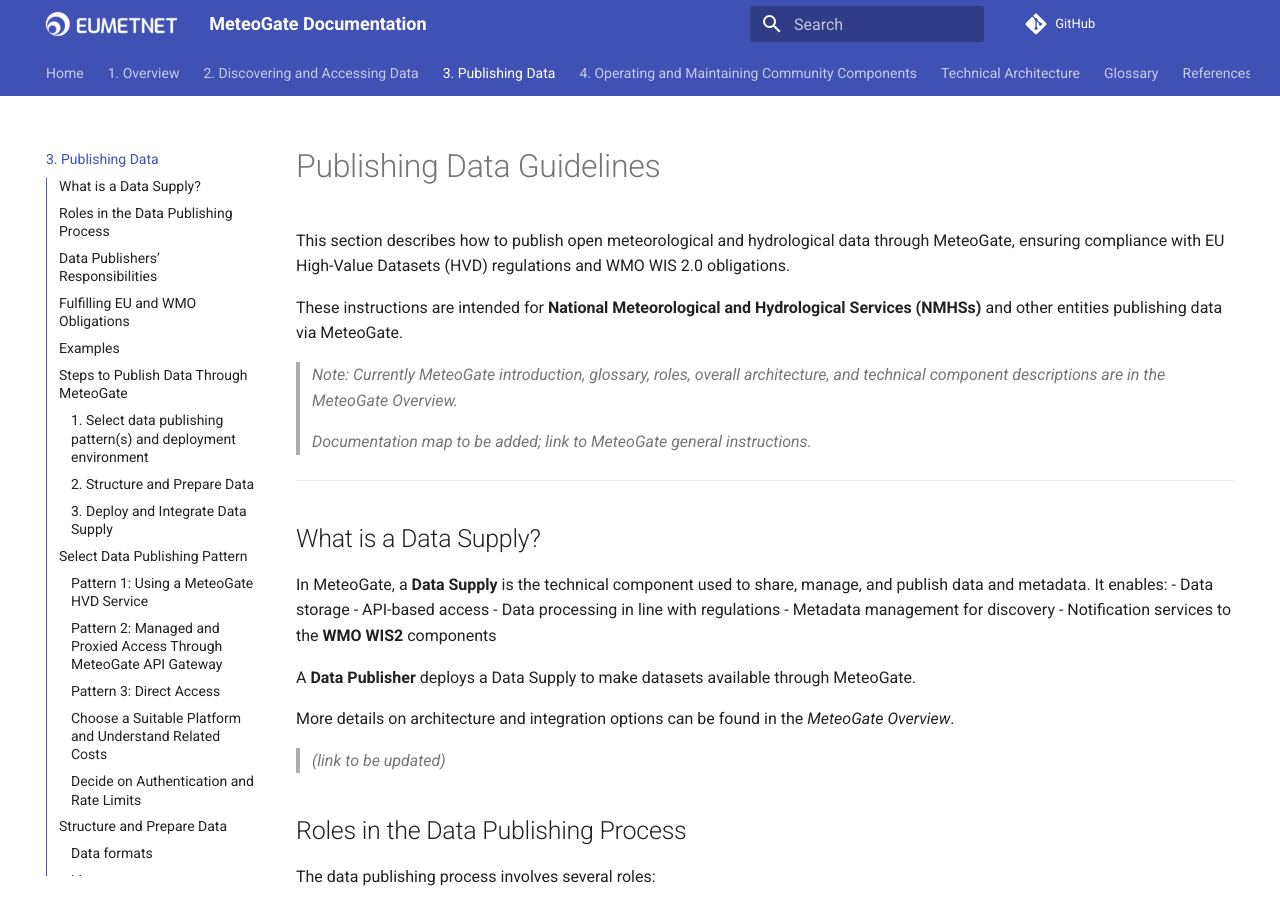
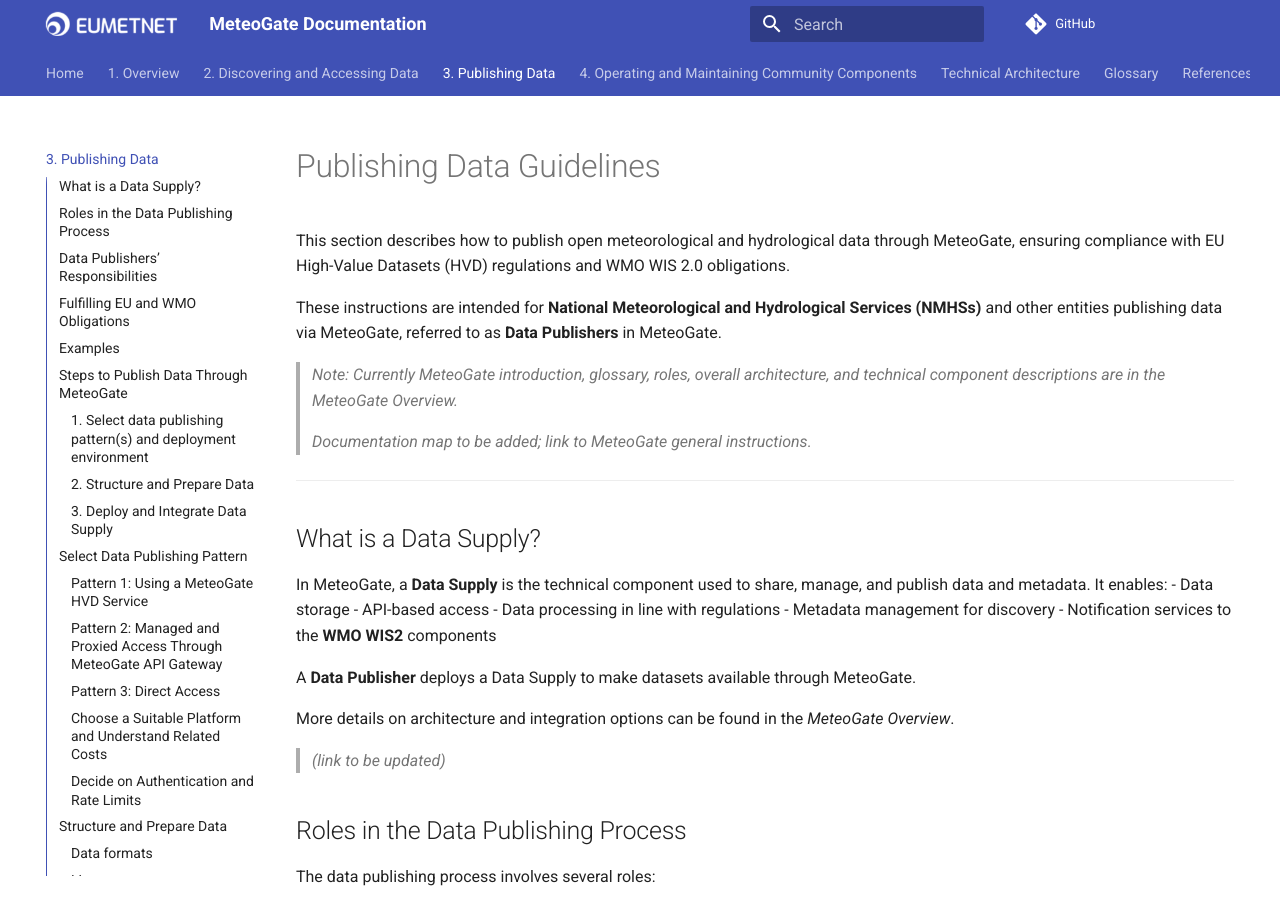
Before and after one commit to EUMETNET/meteogate-documentation, an MkDocs documentation site: the page built from docs/3-publishing-data.md, in a window 1280 px wide and 900 px high. Built offline with MkDocs 1.6.1 and Material for MkDocs 9.7.7, drawn with Linux system fonts in a browser that asks for light colours; comment, search, counter and statistics services are not loaded.

Commit message:
Update 3-publishing-data.md

```diff
--- a/docs/3-publishing-data.md
+++ b/docs/3-publishing-data.md
@@ -2,7 +2,7 @@
 
 This section describes how to publish open meteorological and hydrological data through MeteoGate, ensuring compliance with EU High-Value Datasets (HVD) regulations and WMO WIS 2.0 obligations.
 
-These instructions are intended for **National Meteorological and Hydrological Services (NMHSs)** and other entities publishing data via MeteoGate.
+These instructions are intended for **National Meteorological and Hydrological Services (NMHSs)** and other entities publishing data via MeteoGate, referred to as **Data Publishers** in MeteoGate.
 
 > _Note: Currently MeteoGate introduction, glossary, roles, overall architecture, and technical component descriptions are in the MeteoGate Overview._
 
```
